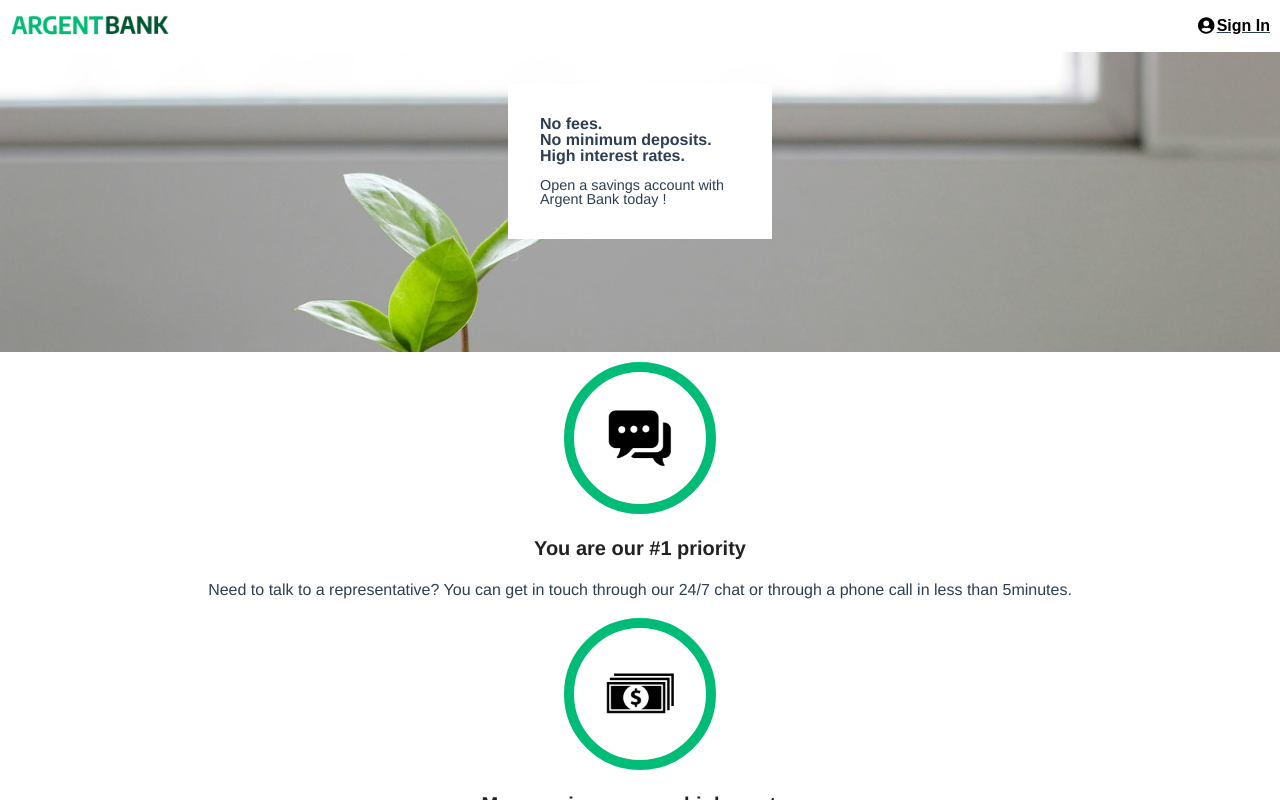
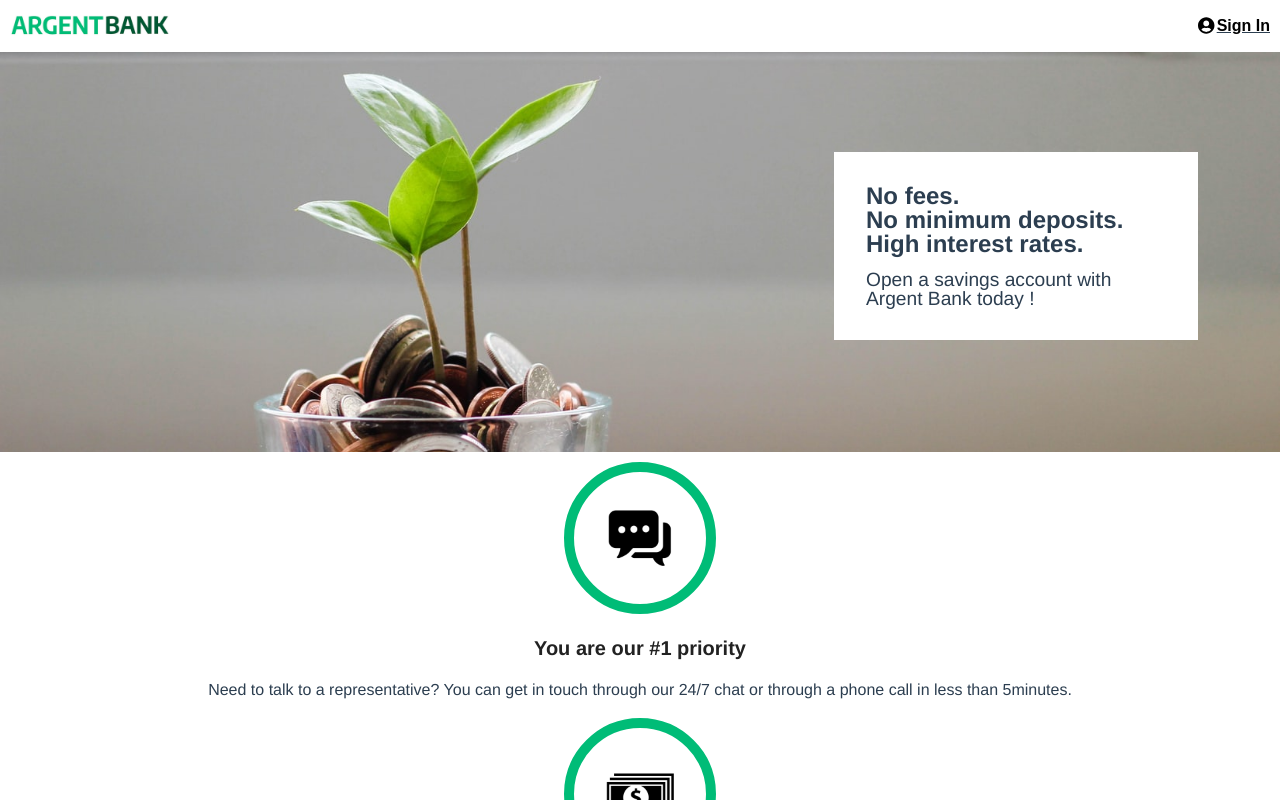
Before and after one commit to damevin/ArgentBank, a React (Create React App) app: page / in a window 1280 px wide. Shown: the top 800 px of the page. Built offline with nearby package versions, Linux system fonts and the light colour scheme.

Commit message:
📱  Work on responsiveness

```diff
--- a/src/components/Header/Header.scss
+++ b/src/components/Header/Header.scss
@@ -26,3 +26,23 @@
 		}
 	}
 }
+
+@media screen and (min-width: $mediumdevices) {
+	.header {
+		height: 400px;
+		background-position: 0% 33%;
+		&__section {
+			position: absolute;
+			top: 120px;
+			right: 50px;
+			width: 300px;
+			margin: 2rem;
+			&__title {
+				font-size: 1.5rem;
+			}
+			&__details {
+				font-size: 1.2rem;
+			}
+		}
+	}
+}
```
